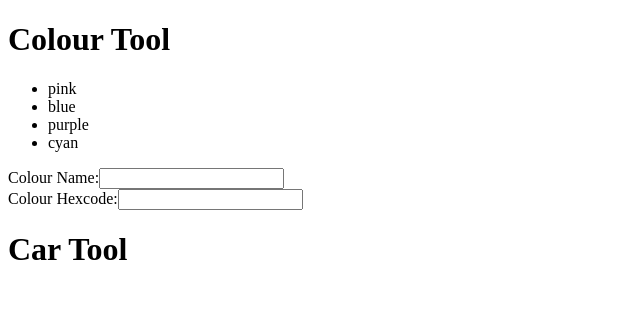
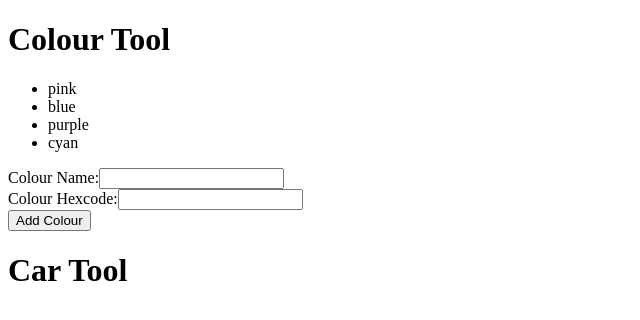
Before and after one commit to cccs-kevin/react-redux-typescript_09282020, a React (Create React App) app in the folder demo-app/: page / in a window 1280 px wide. Shown: the top 320 px of the page, without its empty margins (0-640 px from the left). Built offline with nearby package versions, Linux system fonts and the light colour scheme.

Commit message:
add exercise 6

```diff
--- a/demo-app/src/components/ColourTool.tsx
+++ b/demo-app/src/components/ColourTool.tsx
@@ -7,6 +7,7 @@ export type ColourToolProps = {
 };
 
 export function ColourTool(props: ColourToolProps) {
+  const [colours, setColours] = useState([...props.colours]);
   // array destructuring
   // using the array as a tuple
   const [
@@ -28,7 +29,21 @@ export function ColourTool(props: ColourToolProps) {
     });
   };
 
-  console.log(colourForm);
+  const addColour = () => {
+    setColours([
+      ...colours,
+      {
+        name: colourForm.colourName,
+        hexcode: colourForm.colourHexcode,
+        id: Math.max(...colours.map((c) => c.id), 0) + 1,
+      },
+    ]);
+
+    setColourForm({
+      colourName: "",
+      colourHexcode: "",
+    });
+  };
 
   return (
     <>
@@ -36,7 +51,7 @@ export function ColourTool(props: ColourToolProps) {
         <h1>Colour Tool</h1>
       </header>
       <ul>
-        {props.colours.map((colour) => (
+        {colours.map((colour) => (
           <li key={colour.id}>{colour.name}</li>
         ))}
       </ul>
@@ -61,6 +76,9 @@ export function ColourTool(props: ColourToolProps) {
             onChange={change}
           />
         </div>
+        <button type="button" onClick={addColour}>
+          Add Colour
+        </button>
       </form>
     </>
   );
```
Also changed, not shown: demo-app/exercises/exercise-6.md (added, +15 -0 lines).
